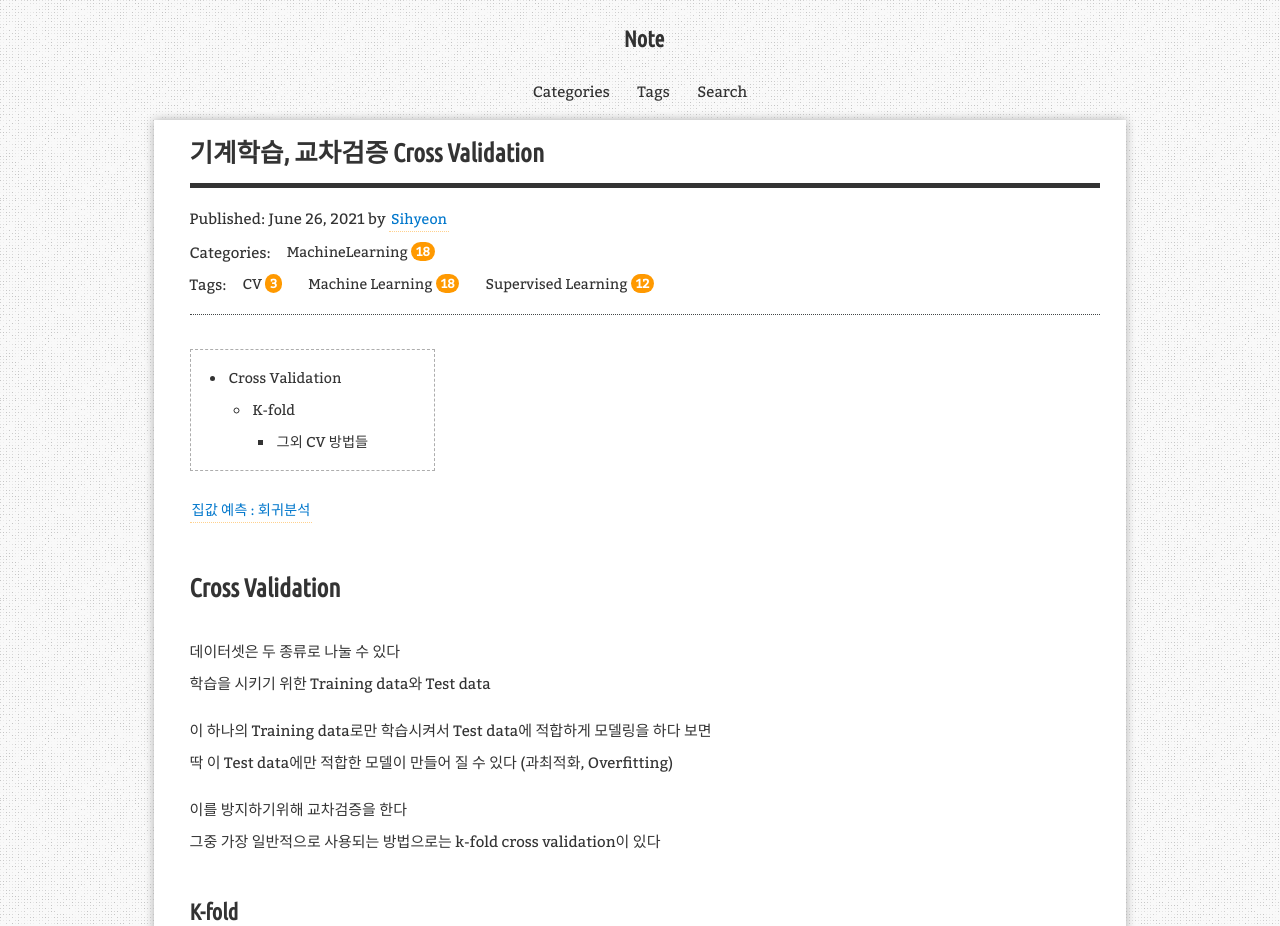
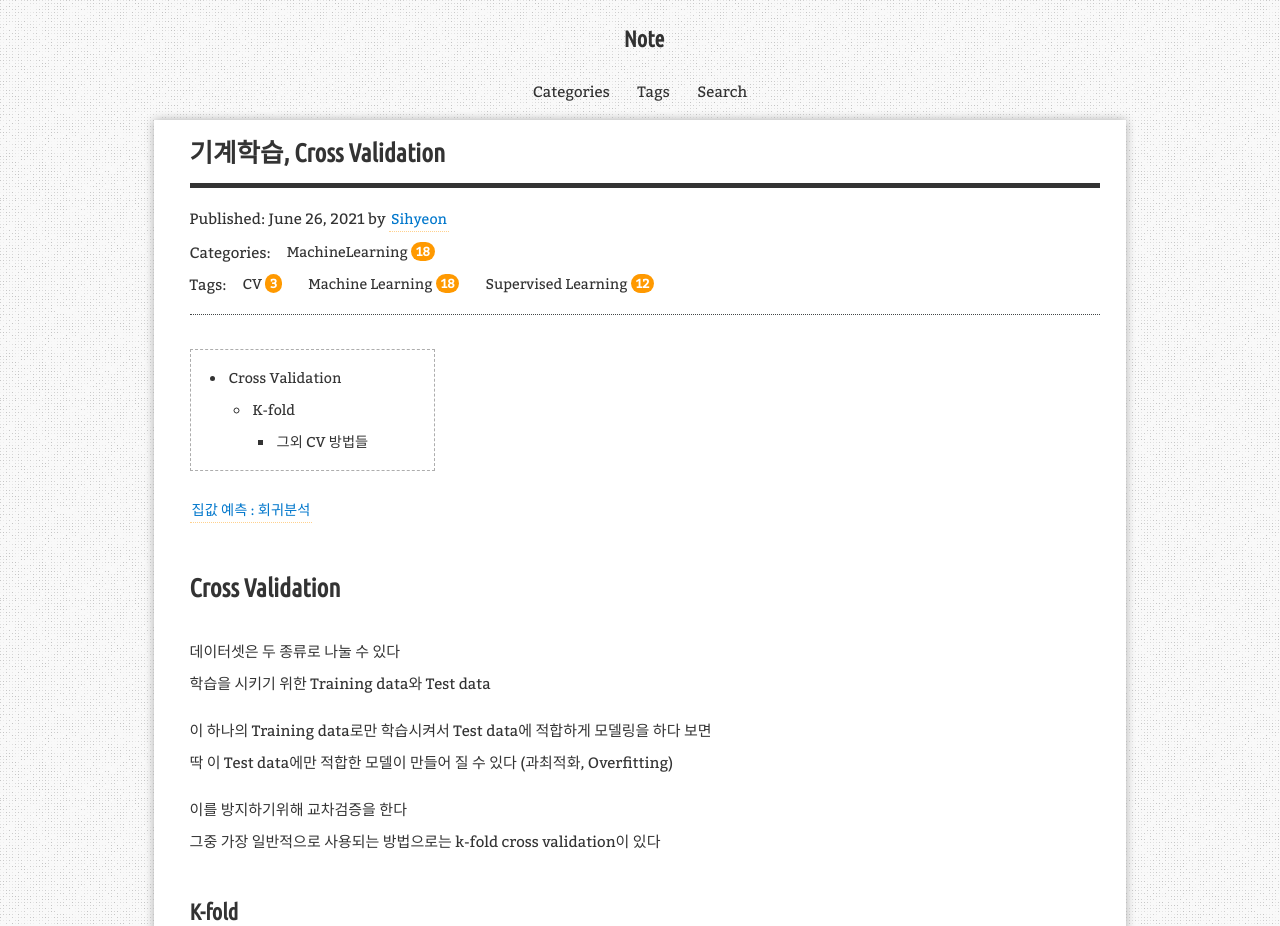
Before and after one commit to aristohyun/aristohyun.github.io, a Jekyll site: the page built from _posts/2021-06-26-Cross-Validation.md, in a window 1280 px wide, cut to the strip 0-926 px from the top of the page. Built offline with Jekyll 4.4.1, drawn with Linux system fonts in a browser that asks for light colours; comment, search, counter and statistics services are not loaded.

Commit message:
Update 2021-06-26-Cross-Validation.md

```diff
--- a/_posts/2021-06-26-Cross-Validation.md
+++ b/_posts/2021-06-26-Cross-Validation.md
@@ -1,6 +1,6 @@
 ---
 layout: post
-title: "기계학습, 교차검증 Cross Validation"
+title: "기계학습, Cross Validation"
 description: "교차검증, Cross Validation"
 categories: [MachineLearning]
 tags: [Machine Learning, Supervised Learning, CV]
```
